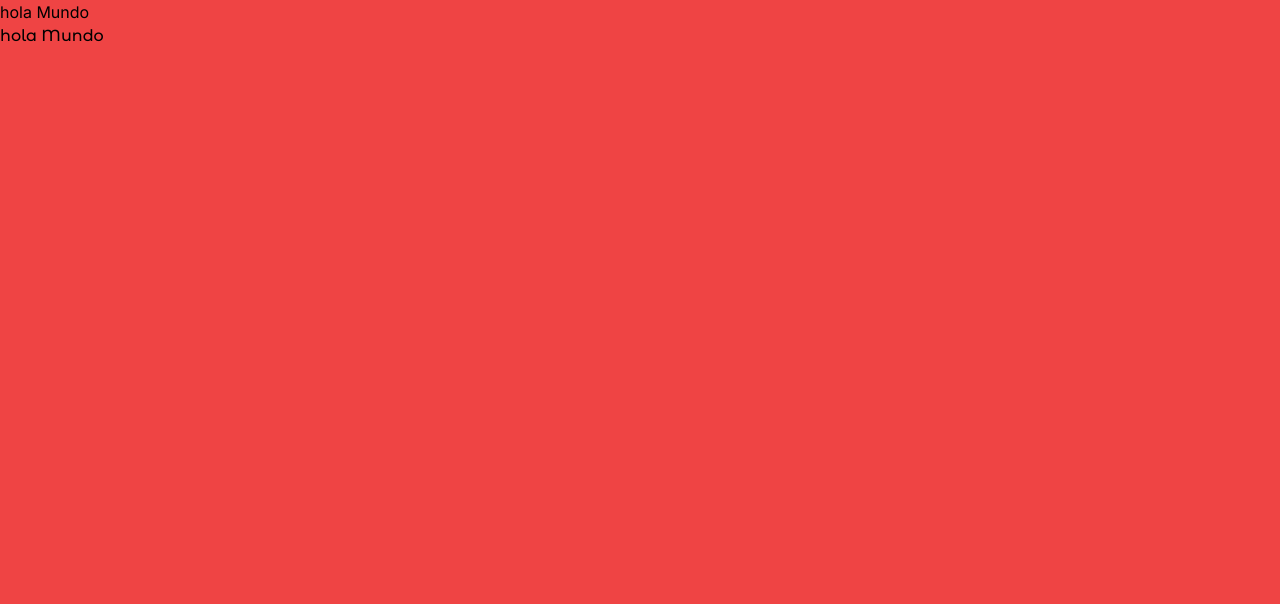
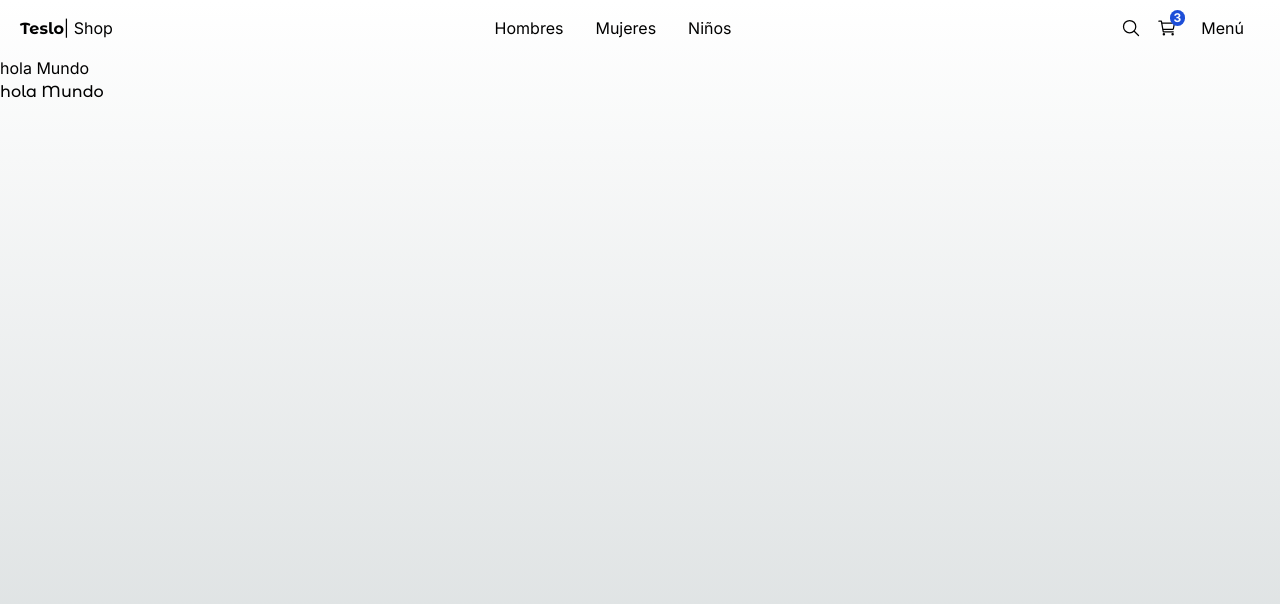
Before and after one commit to PacoChinchay/proyecto-ecomerce, a Next.js app: page / in a window 1280 px wide. Shown: the top 604 px of the page. Built offline with nearby package versions, Linux system fonts and the light colour scheme.

Commit message:
feat: Add 'TopMenu' to the navigation bar

```diff
--- a/src/app/(shop)/layout.tsx
+++ b/src/app/(shop)/layout.tsx
@@ -1,8 +1,11 @@
+import { TopMenu } from "@/components";
+
 export default function ShopLayout ({ children }: {
   children: React.ReactNode;
 }) {
   return (
-    <main className="bg-red-500 min-h-screen">
+    <main className="min-h-screen">
+      <TopMenu />
       { children }
     </main>
   )
--- a/src/components/index.ts
+++ b/src/components/index.ts
@@ -0,0 +1,3 @@
+
+
+export * from './ui/top-menu/TopMenu'
--- /dev/null
+++ b/src/components/ui/top-menu/TopMenu.tsx
@@ -0,0 +1,36 @@
+import { titleFont } from "@/config/fonts"
+import { IoSearchOutline, IoCartOutline} from 'react-icons/io5'
+import Link from "next/link"
+
+export const TopMenu = () => {
+  return (
+    <nav className="flex px-5 justify-between items-center w-full">
+      <div>
+        <Link href="/">
+          <span className={`${ titleFont.className } antialiased font-bold`}>Teslo</span>
+          <span>| Shop</span>
+        </Link>
+      </div>
+      <div className="hidden sm:block">
+        <Link className="m-2 p-2 rounded-md transition-all hover:bg-gray-100" href="/category/men">Hombres</Link>
+        <Link className="m-2 p-2 rounded-md transition-all hover:bg-gray-100" href="/category/women">Mujeres</Link>
+        <Link className="m-2 p-2 rounded-md transition-all hover:bg-gray-100" href="/category/kids">Niños</Link>
+      </div>
+      <div className="flex items-center">
+        <Link href="/search" className="mx-2">
+          <IoSearchOutline className="w-5 h-5" />
+        </Link>
+        <Link href="/cart" className="mx-2">
+          <div className="relative">
+            <span className="absolute text-xs px-1 rounded-full font-bold -top-2 -right-2 bg-blue-700 text-white">3</span>
+            <IoCartOutline className="size-5" />
+          </div>
+        </Link>
+
+        <button className="m-2 p-2 rounded-md transition-all hover:bg-gray-100">
+          Menú
+        </button>
+      </div>
+    </nav>
+  )
+}
```
Also changed, not shown: package.json (+5 -4 lines), 1 other file (tests, documents, lock files or other folders).
